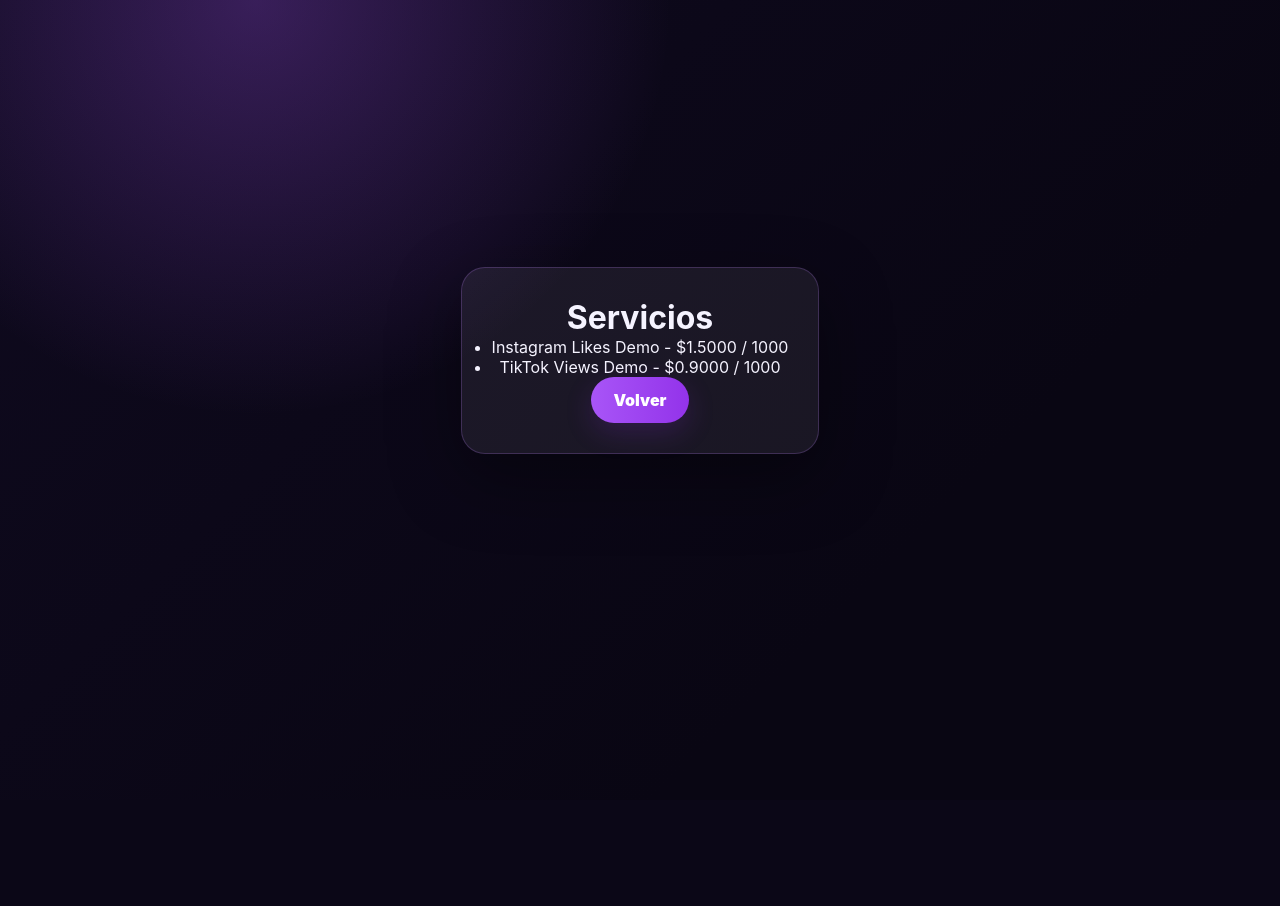
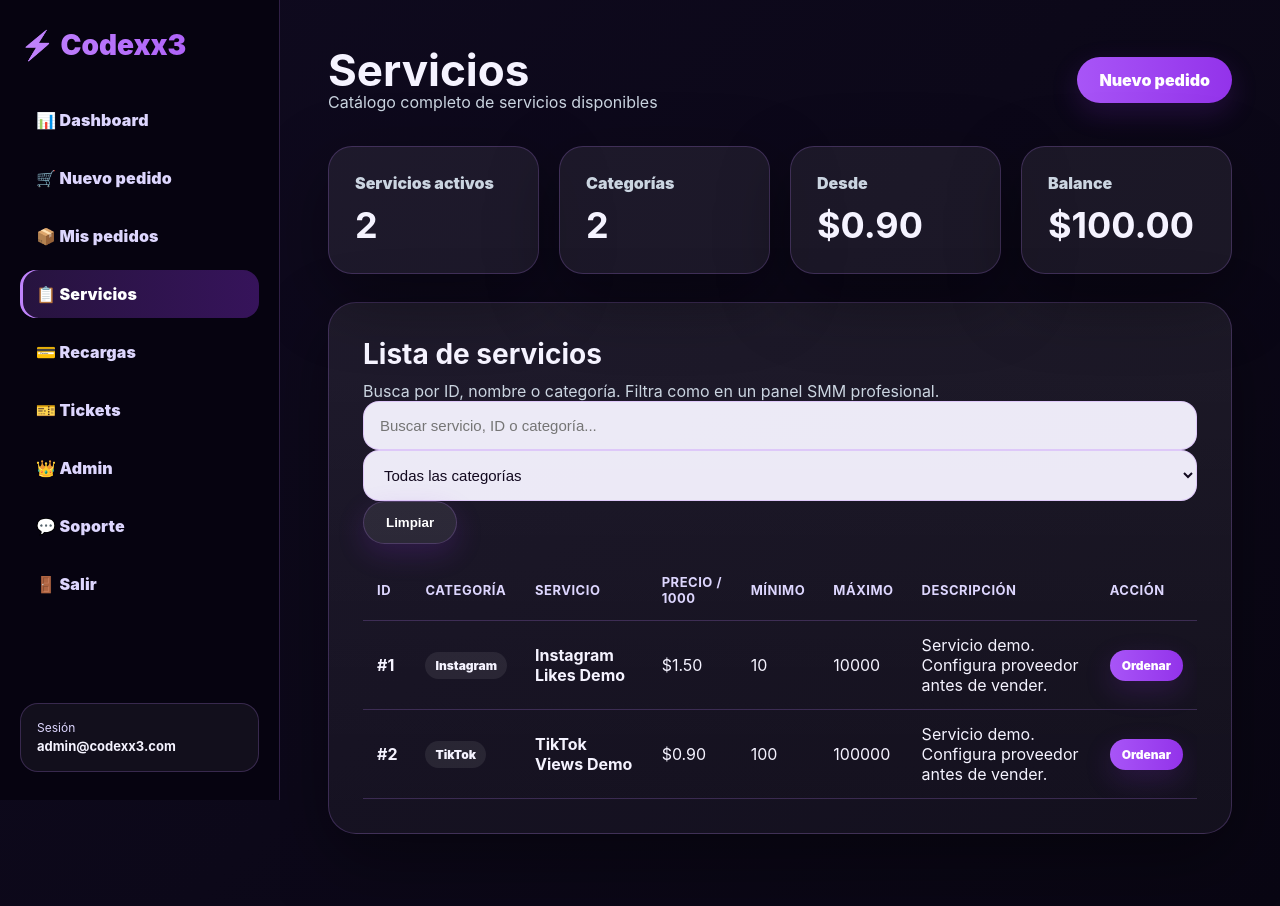
Before and after one commit to ballonaxx3/codexx3-smm-panelv3, a PHP site: page /services.php in a window 1280 px wide. Before the commit the page ends 454 px from the top, so only its background shows below. Run offline with PHP 8.4, Linux system fonts and the light colour scheme; a user stored in the database is signed in; data comes from the database, SQL or seed files in the repository.

Commit message:
Upgrade services page with pro filters and table

```diff
--- a/public/services.php
+++ b/public/services.php
@@ -1,8 +1,106 @@
 <?php
 require_once __DIR__.'/../app/config/session.php';
 require_once __DIR__.'/../app/config/database.php';
+require_once __DIR__.'/../app/lib/helpers.php';
 requireLogin();
+
 $db = new Database();
-$services = $db->query('SELECT * FROM services WHERE active=1')->fetchAll();
+$user = current_user($db);
+$services = db_all($db, 'SELECT id,category,name,description,rate,min,max,active FROM services WHERE active=1 ORDER BY category ASC, id ASC');
+$categories = array_values(array_unique(array_map(fn($s) => $s['category'] ?? 'General', $services)));
+$totalServices = count($services);
+$totalCategories = count($categories);
+$minRate = $services ? min(array_map(fn($s) => (float)$s['rate'], $services)) : 0;
+
+panel_header('Servicios','services',$user);
 ?>
-<!doctype html><html lang="es"><head><meta charset="utf-8"><meta name="viewport" content="width=device-width,initial-scale=1"><title>Servicios</title><link rel="stylesheet" href="/assets/css/style.css"></head><body><main class="hero"><div class="card"><h1>Servicios</h1><ul><?php foreach($services as $s): ?><li><?= htmlspecialchars($s['name']) ?> - $<?= $s['rate'] ?> / 1000</li><?php endforeach; ?></ul><a class="btn" href="/dashboard.php">Volver</a></div></main></body></html>
+
+<div class="topbar">
+    <div>
+        <h1>Servicios</h1>
+        <p class="muted">Catálogo completo de servicios disponibles</p>
+    </div>
+    <a class="btn primary" href="/order.php">Nuevo pedido</a>
+</div>
+
+<div class="stats">
+    <div class="stat-card"><span>Servicios activos</span><strong><?= (int)$totalServices ?></strong></div>
+    <div class="stat-card"><span>Categorías</span><strong><?= (int)$totalCategories ?></strong></div>
+    <div class="stat-card"><span>Desde</span><strong><?= money($minRate) ?></strong></div>
+    <div class="stat-card"><span>Balance</span><strong><?= money($user['balance'] ?? 0) ?></strong></div>
+</div>
+
+<section class="main-card table-card">
+    <div class="section-head">
+        <div>
+            <h2>Lista de servicios</h2>
+            <p class="muted">Busca por ID, nombre o categoría. Filtra como en un panel SMM profesional.</p>
+        </div>
+    </div>
+
+    <div class="filters-row">
+        <input id="serviceSearch" placeholder="Buscar servicio, ID o categoría...">
+        <select id="categoryFilter">
+            <option value="">Todas las categorías</option>
+            <?php foreach($categories as $cat): ?>
+                <option value="<?= e($cat) ?>"><?= e($cat) ?></option>
+            <?php endforeach; ?>
+        </select>
+        <button class="btn secondary" type="button" id="clearFilters">Limpiar</button>
+    </div>
+
+    <div class="table-wrap">
+        <table id="servicesTable">
+            <thead>
+                <tr>
+                    <th>ID</th>
+                    <th>Categoría</th>
+                    <th>Servicio</th>
+                    <th>Precio / 1000</th>
+                    <th>Mínimo</th>
+                    <th>Máximo</th>
+                    <th>Descripción</th>
+                    <th>Acción</th>
+                </tr>
+            </thead>
+            <tbody>
+            <?php if(!$services): ?>
+                <tr><td colspan="8" class="muted">No hay servicios disponibles.</td></tr>
+            <?php endif; ?>
+            <?php foreach($services as $s): ?>
+                <tr data-category="<?= e($s['category'] ?? 'General') ?>" data-search="<?= e(strtolower(($s['id'] ?? '').' '.($s['category'] ?? '').' '.($s['name'] ?? '').' '.($s['description'] ?? ''))) ?>">
+                    <td><strong>#<?= (int)$s['id'] ?></strong></td>
+                    <td><span class="badge"><?= e($s['category'] ?? 'General') ?></span></td>
+                    <td><strong><?= e($s['name'] ?? '') ?></strong></td>
+                    <td><?= money($s['rate'] ?? 0) ?></td>
+                    <td><?= (int)($s['min'] ?? 1) ?></td>
+                    <td><?= (int)($s['max'] ?? 0) ?></td>
+                    <td class="description-cell"><?= e($s['description'] ?: 'Sin descripción') ?></td>
+                    <td><a class="btn mini primary" href="/order.php">Ordenar</a></td>
+                </tr>
+            <?php endforeach; ?>
+            </tbody>
+        </table>
+    </div>
+</section>
+
+<script>
+const searchInput = document.getElementById('serviceSearch');
+const categoryFilter = document.getElementById('categoryFilter');
+const clearFilters = document.getElementById('clearFilters');
+const rows = Array.from(document.querySelectorAll('#servicesTable tbody tr[data-search]'));
+function filterServices(){
+    const q = (searchInput.value || '').toLowerCase().trim();
+    const cat = categoryFilter.value;
+    rows.forEach(row => {
+        const matchesText = !q || row.dataset.search.includes(q);
+        const matchesCat = !cat || row.dataset.category === cat;
+        row.style.display = (matchesText && matchesCat) ? '' : 'none';
+    });
+}
+searchInput.addEventListener('input', filterServices);
+categoryFilter.addEventListener('change', filterServices);
+clearFilters.addEventListener('click', () => { searchInput.value=''; categoryFilter.value=''; filterServices(); });
+</script>
+
+<?php panel_footer(); ?>
```
